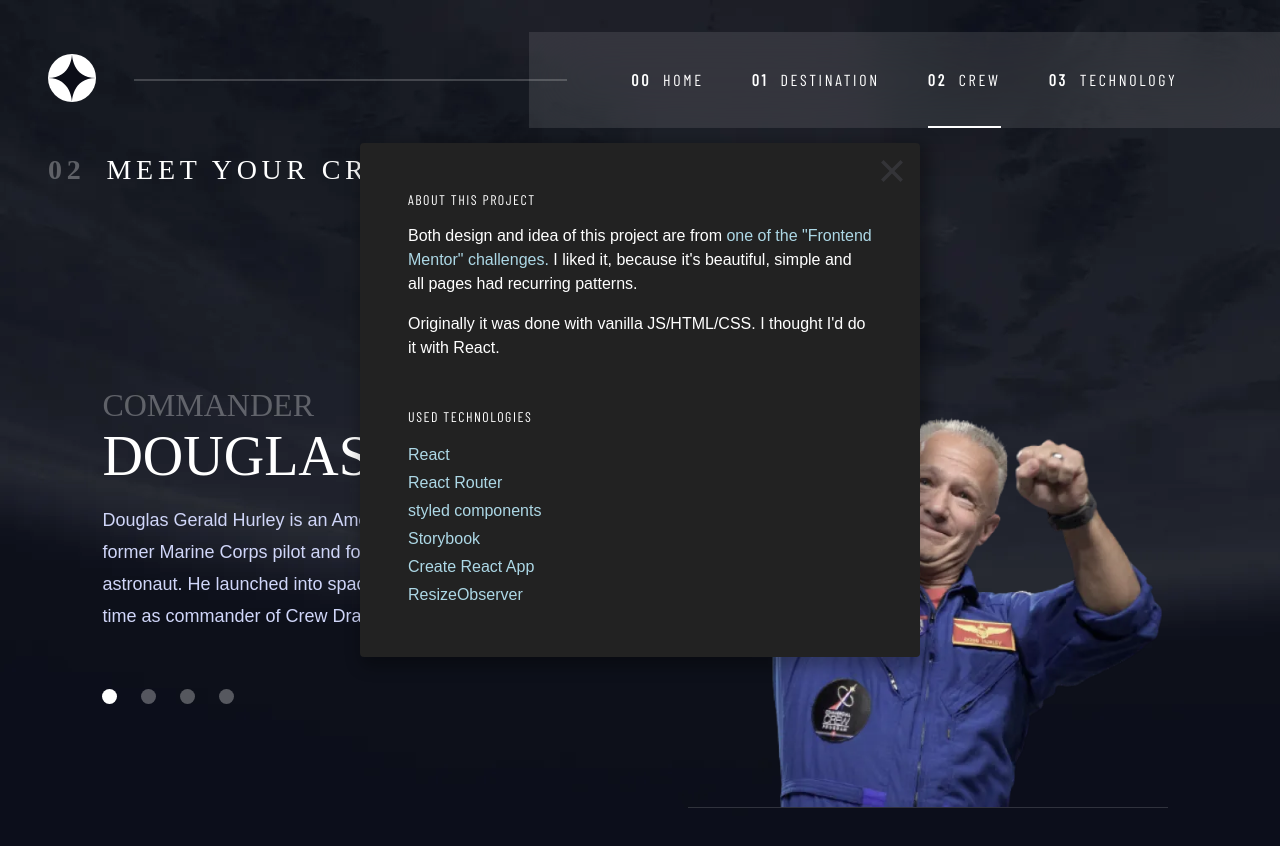
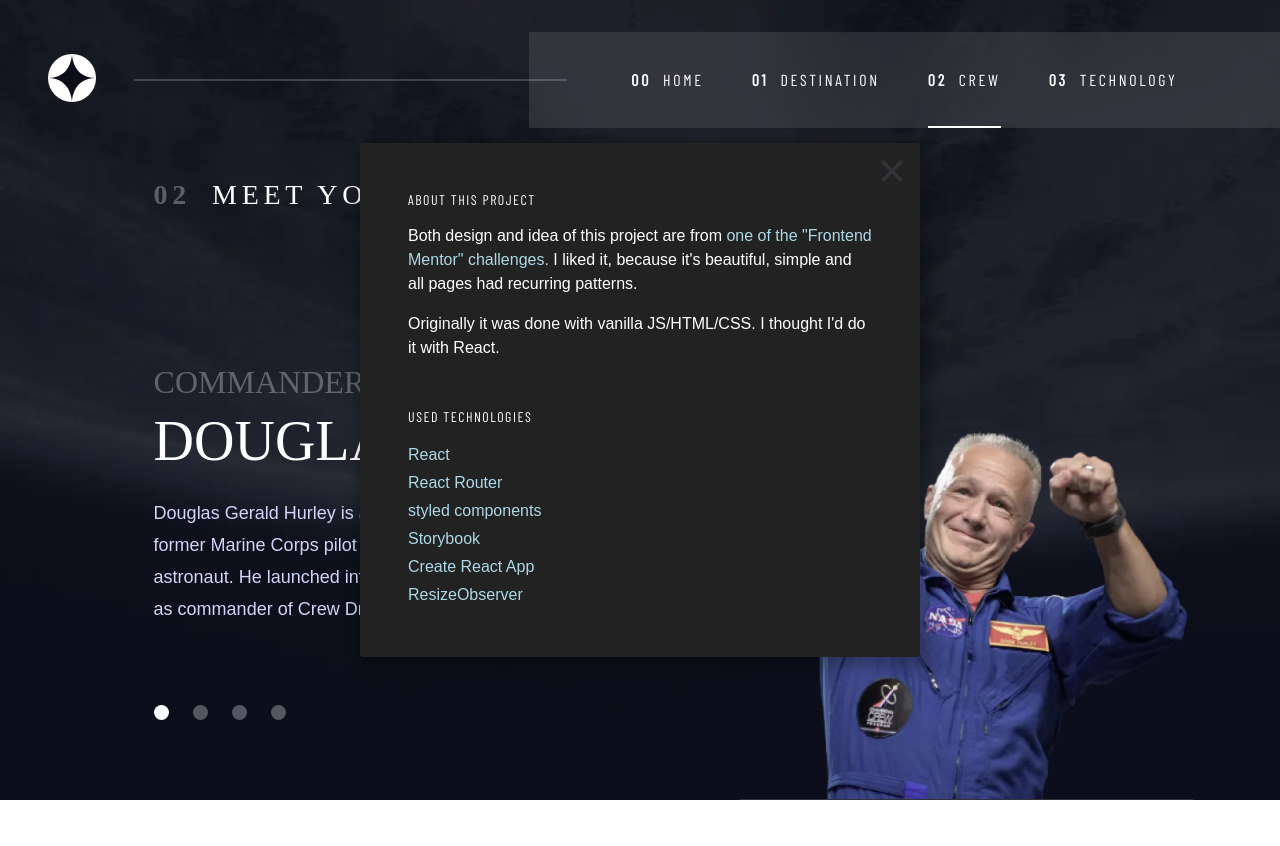
Before and after one commit to dmitri987/demo-space-travel, a React (Create React App) app: page /crew in a window 1280 px wide. Shown: the top 846 px of the page. After the commit the page ends 800 px from the top, so only its background shows below. Built offline with nearby package versions, Linux system fonts and the light colour scheme; a web font is replaced by a local one.

Commit message:
refactor layout for all pages

```diff
--- a/src/App.js
+++ b/src/App.js
@@ -11,7 +11,7 @@ import "./App.css";
 import data from "./data.json";
 
 const { desktop, tablet } = data.breakpoints;
-const ASSETS_DIR = "assets";
+const { assetsDir } = data;
 // const hasWebp = await isWebpSupported();
 
 function App({ isWebpSupported }) {
@@ -29,21 +29,23 @@ function App({ isWebpSupported }) {
       : "desktop";
 
   const sizeNoMobile = size === "mobile" ? "tablet" : size;
+
+  useEffect(() => {
     const ext = (defaultExtension) =>
       isWebpSupported ? "webp" : defaultExtension;
-
     preload(
       [
-      `${ASSETS_DIR}/home/bg-home-${size}.${ext("jpg")}`,
-      `${ASSETS_DIR}/destination/bg-destination-${size}.${ext("jpg")}`,
-      `${ASSETS_DIR}/crew/bg-crew-${size}.${ext("jpg")}`,
-      `${ASSETS_DIR}/technology/bg-technology-${size}.${ext("jpg")}`,
-      `${ASSETS_DIR}/destination/moon.${ext("png")}`,
-      `${ASSETS_DIR}/crew/douglas-hurley.${ext("png")}`,
-      `${ASSETS_DIR}/technology/launch-vehicle-${sizeNoMobile}.${ext("jpg")}`,
+        `${assetsDir}/home/bg-home-${size}.${ext("jpg")}`,
+        `${assetsDir}/destination/bg-destination-${size}.${ext("jpg")}`,
+        `${assetsDir}/crew/bg-crew-${size}.${ext("jpg")}`,
+        `${assetsDir}/technology/bg-technology-${size}.${ext("jpg")}`,
+        `${assetsDir}/destination/moon.${ext("png")}`,
+        `${assetsDir}/crew/douglas-hurley.${ext("png")}`,
+        `${assetsDir}/technology/launch-vehicle-${sizeNoMobile}.${ext("jpg")}`,
       ],
       1000
     );
+  }, [isWebpSupported, size, sizeNoMobile]);
 
   return (
     <div className="App">
--- a/src/components/ActionButton/ActionButton.js
+++ b/src/components/ActionButton/ActionButton.js
@@ -7,13 +7,12 @@ const desktop = data.breakpoints.desktop + "px";
 
 const StyledButton = styled.button`
   width: 274px;
-  height: 274px;
+  aspect-ratio: 1;
   border-radius: 50%;
   border: none;
   outline: 0 solid rgba(var(--color-gray-rgb) / 10%);
   background: var(--color-white);
   cursor: pointer;
-  /* box-sizing: border-box; */
   transition: all 0.2s ease-in-out;
 
   &:hover {
@@ -22,7 +21,6 @@ const StyledButton = styled.button`
 
   @media (max-width: ${desktop}) {
     width: 242px;
-    height: 242px;
 
     &:hover {
       outline-width: 80px;
@@ -31,7 +29,6 @@ const StyledButton = styled.button`
 
   @media (max-width: ${tablet}) {
     width: 150px;
-    height: 150px;
 
     &:hover {
       outline-width: 50px;
--- a/src/components/Crew/CrewPage.js
+++ b/src/components/Crew/CrewPage.js
@@ -12,28 +12,26 @@ const desktop = data.breakpoints.desktop + "px";
 const Content = styled.section`
   display: grid;
   grid-template-areas: "info image";
-  grid-template-columns: minmax(25rem, 35rem) 1fr;
+  grid-template-columns: 1fr 1fr;
   justify-content: start;
   justify-items: start;
-  height: clamp(450px, 75vh, 675px);
-  max-width: 1150px;
-  margin-inline-start: 8vw;
-  margin-inline-end: 5vw;
-  gap: 2vw;
+  height: 100%;
+  max-height: 700px;
 
   @media (max-width: ${desktop}) {
     grid-template-areas: "info" "image";
     grid-template-columns: 40rem;
-    grid-template-rows: auto 50vh;
+    grid-template-rows: min-content auto;
     justify-content: center;
     gap: 0;
     margin-inline-start: 0;
+    min-height: 100%;
   }
 
   @media (max-width: ${tablet}) {
     grid-template-areas: "image" "info";
-    grid-template-columns: clamp(300px, 80vw, 25rem);
-    grid-template-rows: 35vh 1fr;
+    grid-template-columns: clamp(300px, 85vw, 25rem);
+    grid-template-rows: 223px 1fr;
     margin-inline: auto;
   }
 `;
@@ -44,13 +42,9 @@ const Info = styled.div`
   grid-template-areas: "rank" "name" "description" "tabs";
   align-content: end;
   text-align: start;
-  margin-bottom: 3rem;
   justify-self: start;
-  max-width: 50rem;
-  min-width: 30rem;
 
   @media (max-width: ${desktop}) {
-    margin-block: 1rem;
     text-align: center;
     align-items: center;
     align-content: end;
@@ -63,64 +57,78 @@ const Info = styled.div`
   @media (max-width: ${tablet}) {
     align-self: start;
     grid-template-areas: "tabs" "rank" "name" "description";
-    margin-block-end: 5rem;
+    padding-block-end: 5rem;
     margin-block-start: 0;
     border-block-start: 1px solid rgba(var(--color-white-rgb) / 15%);
+    width: min(85vw, 350px);
   }
 `;
 
 const Rank = styled.h4`
-  grid-area: "rank";
+  grid-area: rank;
+  margin-bottom: 0.5rem;
   color: rgba(var(--color-white-rgb) / 30%);
+
+  @media (max-width: ${desktop}) {
+    margin-bottom: 0.25rem;
+  }
 `;
 
 const Name = styled.h3`
-  grid-area: "name";
+  grid-area: name;
   color: rgba(var(--color-white));
-  /* margin-block: 0.5vh; */
+  margin-bottom: 1.5rem;
 
   @media (max-width: ${desktop}) {
-    margin-block: 0.5rem;
+    margin-bottom: 1.25rem;
+  }
+
+  @media (max-width: ${tablet}) {
+    margin-bottom: 1rem;
   }
 `;
 
 const Description = styled.p`
-  grid-area: "description";
-  max-width: 25rem;
-  margin-top: 1rem;
-  /* margin-bottom: 6vh; */
+  grid-area: description;
+  max-width: clamp(20rem, 32vw, 35rem);
 
   @media (max-width: ${desktop}) {
     max-width: 100%;
-    margin-bottom: 0;
-    margin-top: 0.5rem;
+  }
+`;
+
+const StyledNavs = styled(Navs)`
+  grid-area: tabs;
+  height: auto;
+  margin-block: 10vh;
+
+  @media (max-width: ${desktop}) {
+    margin-block: 4rem;
+  }
+
+  @media (max-width: ${tablet}) {
+    margin-block: 2rem;
   }
 `;
 
 const Image = styled.img`
   grid-area: image;
-  /* height: 100%; */
-  /* height: 80%; */
-  width: clamp(20rem, 100%, 30rem);
-  max-height: 100%;
+  max-height: 70vh;
+  max-width: 45vw;
   border-bottom: 1px solid rgba(var(--color-white-rgb) / 15%);
   align-self: end;
-  justify-self: start;
-  /* margin-inline: 5rem; */
+  justify-self: center;
+  margin-inline-end: 5vw;
   overflow: hidden;
 
   @media (max-width: ${desktop}) {
     position: relative;
-    max-height: 100%;
+    height: 100%;
+    max-width: none;
+    max-height: none;
+    margin-inline-end: 0;
     justify-self: center;
     border-bottom: none;
-  }
-  @media (max-width: ${tablet}) {
-    /* height: 30vh; */
-    /* max-width: 15rem; */
-    /* width: 100%; */
-    /* max-width: 10rem; */
-    /* max-height: 45vh; */
   }
 `;
 
@@ -163,7 +171,8 @@ const Page = createPage({
   pageName,
 });
 
-const path = (fileName) => `assets/${pageName}/${fileName}`;
+const { assetsDir } = data;
+const path = (fileName) => `${assetsDir}/${pageName}/${fileName}`;
 const kebab = (name) => name.toLowerCase().replace(" ", "-");
 const imageUrl = (name, ext) => path(`${kebab(name)}.${ext}`);
 
@@ -185,17 +194,12 @@ const Crew = () => {
     <Page>
       <Content>
         <Info>
-          <div>
-            <Rank>{rank}</Rank>
-            <Name>{name}</Name>
-            <Description>{description}</Description>
-          </div>
-          <Navs
-            items={crew}
-            bullets
-            activeItem={index}
-            style={{ height: "8rem", gridArea: "tabs" }}
-          />
+          {/* <div> */}
+          <Rank>{rank}</Rank>
+          <Name>{name}</Name>
+          <Description>{description}</Description>
+          {/* </div> */}
+          <StyledNavs items={crew} bullets activeItem={index} />
         </Info>
         <Image src={imageUrl(name, ext)} alt="" />
       </Content>
--- a/src/components/Destination/DestinationPage.js
+++ b/src/components/Destination/DestinationPage.js
@@ -12,32 +12,30 @@ const tablet = data.breakpoints.tablet + "px";
 const Content = styled.div`
   display: grid;
   grid-template-columns: 1fr 1fr;
-  margin-inline: 5rem;
+  margin-inline-end: 5rem;
   justify-content: space-between;
+  justify-items: center;
   margin-block-start: 6vh;
-  margin-block-end: 12vh;
   align-self: start;
   text-align: start;
-  gap: 8vw;
   color: rgb(var(--color-gray));
 
   @media (max-width: ${desktop}) {
     grid-template-columns: 70vw;
     grid-template-rows: auto 1fr;
-    margin-block-start: 3vh;
+    margin-block-start: 0;
+    margin-inline-end: 0;
     justify-items: center;
     justify-content: center;
     align-self: start;
     text-align: center;
-    gap: 1rem;
   }
 
   @media (max-width: ${tablet}) {
     grid-template-columns: 80vw;
     grid-template-rows: auto 1fr;
     margin-inline: 0;
-    /* margin-block-end: 5rem; */
-    /* margin-inline: 5vw; */
+    margin-block-end: 3rem;
   }
 `;
 
@@ -46,40 +44,57 @@ const Info = styled.div`
   justify-items: start;
   align-content: start;
   text-align: inherit;
-  max-width: 25rem;
+  width: clamp(21rem, 31vw, 28rem);
 
   @media (max-width: ${desktop}) {
     justify-items: center;
     align-content: start;
-    max-width: 40rem;
-    /* gap: 1rem; */
+    width: min(87vw, 573px);
+  }
+`;
+
+const StyledNavs = styled(Navs)`
+  height: 2.5rem;
+  margin-bottom: 3vh;
+
+  @media (max-width: ${desktop}) {
+    margin-top: max(3vh, 30px);
+    margin-bottom: max(3vh, 30px);
+  }
+`;
+
+const Name = styled.h2`
+  margin-bottom: min(1.5vh, 0.75rem);
+  color: var(--color-white);
+
+  @media (max-width: ${tablet}) {
+    margin-bottom: 0.25rem;
   }
 `;
 
 const Image = styled.img`
-  height: 25rem;
-  /* max-height: 100%;
-  max-width: 100%; */
+  height: min(30vw, 45vh, 400px);
   aspect-ratio: 1;
-  justify-self: end;
-  /* margin: 1rem; */
+  align-self: start;
+  margin-block-start: 3rem;
 
   @media (max-width: ${desktop}) {
-    height: 20rem;
+    height: min(40vw, 29vh, 300px);
+    min-height: 270px;
     align-self: center;
     justify-self: center;
-    /* margin-block: 2rem; */
+    margin-block-start: 0;
   }
 
   @media (max-width: ${tablet}) {
-    max-height: 15rem;
-    max-width: 15rem;
+    height: max(45vw, 170px);
+    min-height: unset;
   }
 `;
 
 const Stats = ({ title, value }) => (
   <div>
-    <h6 className="subheading2 text-gray" style={{ marginBottom: "1rem" }}>
+    <h6 className="subheading2 text-gray" style={{ marginBottom: "0.75rem" }}>
       {title}
     </h6>
     <p className="subheading1 text-white">{value}</p>
@@ -90,7 +105,9 @@ const StatSection = styled.div`
   display: grid;
   grid-template-columns: 1fr 1fr;
   width: 100%;
-  margin-top: 2rem;
+  margin-top: min(3vh, 28px);
+  justify-items: start;
+  column-gap: 1.5rem;
 
   @media (max-width: ${desktop}) {
     justify-items: center;
@@ -98,32 +115,28 @@ const StatSection = styled.div`
 
   @media (max-width: ${tablet}) {
     grid-template-columns: 1fr;
-    gap: 2rem;
-    margin-top: 1rem;
+    row-gap: 32px;
+    margin-top: 32px;
   }
 `;
 
 const Delimiter = styled.hr`
   width: 100%;
   border-color: rgba(var(--color-gray-rgb) / 20%);
-  margin-top: 2.25rem;
+  margin-top: min(5vh, 50px);
+
+  @media (max-width: ${tablet}) {
+    margin-top: max(3vh, 30px);
+  }
 `;
 
 const pageName = "destination";
-const path = (fileName) => `assets/${pageName}/${fileName}`;
 
 const Page = createPage({
   activePageIndex: 1,
   heading: "pick your destination",
   pageName,
 });
-
-// const entry = (title, description, avgDistance, estTravelTime) => ({
-//   title,
-//   url: `#${title}`,
-//   description,
-//   avgDistance
-// })
 
 const planets = [
   {
@@ -160,6 +173,8 @@ const planets = [
   },
 ];
 
+const { assetsDir } = data;
+const path = (fileName) => `${assetsDir}/${pageName}/${fileName}`;
 const imageUrl = (name, ext) => path(`${name}.${ext}`);
 
 const Destination = () => {
@@ -181,17 +196,8 @@ const Destination = () => {
       <Content>
         <Image src={imageUrl(title, ext)} alt="" />
         <Info>
-          <Navs
-            items={planets}
-            tabs
-            activeItem={index}
-            style={{
-              height: "2.5rem",
-              marginBottom: "1rem",
-              marginTop: "0.5rem",
-            }}
-          />
-          <h2 className="text-white">{title}</h2>
+          <StyledNavs items={planets} tabs activeItem={index} />
+          <Name>{title}</Name>
           <p>{description}</p>
           <Delimiter />
           <StatSection>
--- a/src/components/Home/HomePage.js
+++ b/src/components/Home/HomePage.js
@@ -17,35 +17,36 @@ const desktop = data.breakpoints.desktop + "px";
 
 const Content = styled.section`
   display: grid;
-  grid-template-columns: min-content auto;
+  grid-template-columns: 1fr 1fr;
   grid-template-areas: "info action";
-  gap: 10vw;
   align-items: center;
   justify-content: center;
+  justify-items: center;
   margin-block-start: 8vh;
   margin-block-end: 12vh;
-  margin-inline: clamp(5rem, 10vw, 10rem);
   color: rgba(var(--color-white));
 
   @media (max-width: ${desktop}) {
     grid-template-columns: min-content;
-    grid-template-rows: auto auto;
     grid-template-areas:
       "info"
       "action";
-    margin-block-start: 5vh;
-    /* margin-block: 10vh; */
+    grid-template-rows: auto 1fr;
+    height: 100%;
+    margin-block-start: 0;
+    margin-block-end: 0;
 
     align-self: center;
     justify-content: center;
     justify-items: center;
-    gap: 10vh;
+    align-items: center;
   }
 
   @media (max-width: ${tablet}) {
     grid-template-columns: clamp(15rem, 80vw, 25rem);
+    grid-template-rows: min-content 1fr;
     align-content: start;
-    margin-block-start: 4vh;
+    margin-block-start: 20px;
     margin-inline: 8vw;
   }
 `;
@@ -73,14 +74,20 @@ const Info = styled.div`
   text-align: start;
   grid-area: info;
   color: rgb(var(--color-gray));
+  max-width: 450px;
+  justify-self: start;
 
   @media (max-width: ${desktop}) {
-    /* gap: 1rem; */
     text-align: center;
+    align-self: end;
+    margin-block-start: 10vh;
+    margin-block-end: 3vh;
   }
 
   @media (max-width: ${tablet}) {
-    gap: 1.5rem;
+    margin-block-start: 3vh;
+    margin-block-end: 0;
+    gap: 1rem;
   }
 `;
 
--- a/src/components/Page.js
+++ b/src/components/Page.js
@@ -10,26 +10,32 @@ const tablet_px = tablet + "px";
 const desktop_px = desktop + "px";
 
 const StyledHeading = styled.h5`
-  margin-inline-start: 3rem;
-  /* margin-block-end: 4rem; */
+  margin-inline-start: 12vw;
   font-family: "Barlow Condensed", sans-serif;
   font-style: normal;
   font-weight: normal;
   text-align: start;
   color: var(--color-white);
-  align-self: center;
+  align-self: end;
+  margin-block-start: min(6vh, 60px);
 
   font-size: 28px;
   letter-spacing: 4.72px;
 
   @media (max-width: ${desktop_px}) {
+    margin-inline-start: 2.5rem;
+    margin-block-start: 40px;
+    margin-block-end: max(5vh, 50px);
     font-size: 20px;
     letter-spacing: 2.38px;
   }
 
   @media (max-width: ${tablet_px}) {
     margin-inline-start: 0;
+    margin-block-start: 0;
+    margin-block-end: 2rem;
     text-align: center;
+    align-self: start;
     font-size: 16px;
     letter-spacing: 2.7px;
   }
@@ -48,17 +54,7 @@ const Heading = ({ index, heading }) => (
   </StyledHeading>
 );
 
-// TODO: add background-image: image-set(...)
-//   images are arrays, where [0] is default background
-export const createPage = ({
-  activePageIndex,
-  heading,
-  pageName,
-  // isWebpSupported,
-  // bgImageDesktop,
-  // bgImageTablet,
-  // bgImageMobile,
-}) => {
+export const createPage = ({ activePageIndex, heading, pageName }) => {
   const gridTemlateRows = (navBarHeight, headingHeight, contentHeight) =>
     heading
       ? css`
@@ -76,44 +72,52 @@ export const createPage = ({
       background-image: url(${path});
     `;
   };
-  /* console.log("isWebpSupported", isWebpSupported(), imagePath("desktop")); */
 
   const Page = styled.div`
     display: grid;
-    ${() =>
-      gridTemlateRows(
-        "clamp(8rem, 15vh, 10rem)",
-        "clamp(5rem, 10vh, 7rem)",
-        "1fr"
-      )}
+    ${() => gridTemlateRows("clamp(8rem, 15vh, 10rem)", "auto", "1fr")}
+    grid-template-columns: 100%;
     align-items: start;
-    min-height: 900px;
     height: 100vh;
     width: 100vw;
     background-color: black;
     background-size: cover;
     background-position: top left;
-    /* overflow-y: hidden; */
 
     ${() => backgroundImage("desktop")}
 
     @media (max-width: ${desktop_px}) {
-      ${() => gridTemlateRows("auto", "4rem", "1fr")}
+      ${() => gridTemlateRows("auto", "auto", "1fr")}
       ${() => backgroundImage("tablet")}
     }
     @media (max-width: ${tablet_px}) {
-      ${() => gridTemlateRows("5rem", "5rem", "1fr")}
+      ${() => gridTemlateRows("5.5rem", "auto", "1fr")}
       ${() => backgroundImage("mobile")}
+      height: 100%;
+      min-height: 100vh;
     }
   `;
 
   const Content = styled.div`
     display: grid;
-    width: clamp(320px, 100vw, 1450px);
+    width: clamp(320px, 88vw, 1450px);
     height: 100%;
     margin: 0 auto;
     padding: 0;
-    /* overflow: hidden; */
+    margin-inline-start: 12vw;
+
+    @media (max-width: ${desktop_px}) {
+      width: 100vw;
+      margin-inline-start: 0;
+    }
+
+    @media (max-width: ${tablet_px}) {
+      margin-block-start: 0;
+    }
+
+    @media (min-width: 1920px) {
+      margin-inline: auto;
+    }
   `;
 
   return ({ children }) => {
--- a/src/components/Technology/TechnologyPage.js
+++ b/src/components/Technology/TechnologyPage.js
@@ -14,12 +14,11 @@ const desktop_px = desktop + "px";
 const Content = styled.section`
   display: grid;
   grid-template-areas: "navs info image";
-  grid-template-columns: auto 1fr minmax(22rem, 1fr);
+  grid-template-columns: auto 1fr 1fr;
   grid-template-rows: minmax(50vh, auto);
   gap: 5vw;
-  margin-block-start: 1rem;
-  margin-block-end: 5rem;
-  margin-inline-start: 4rem;
+  width: 100%;
+  margin-block-start: 2rem;
   justify-content: space-between;
   align-items: center;
   align-self: start;
@@ -31,9 +30,8 @@ const Content = styled.section`
     grid-template-rows: auto auto 1fr;
     justify-items: center;
     margin-block-start: 0;
-    /* margin-block-end: 20vh; */
     margin-inline: 0;
-    gap: 2.5rem;
+    gap: 0;
   }
 `;
 
@@ -46,12 +44,13 @@ const Subtitle = styled.h5`
   color: var(--color-gray);
 
   @media (max-width: ${desktop_px}) {
-    margin-bottom: 0;
+    margin-bottom: 0.5rem;
   }
 
   @media (max-width: ${tablet_px}) {
     font-size: 14px;
     letter-spacing: 2.36px;
+    margin-bottom: 0;
   }
 `;
 
@@ -62,24 +61,36 @@ const Title = styled.h3`
   @media (max-width: ${desktop_px}) {
     margin-bottom: 1rem;
   }
+
+  @media (max-width: ${tablet_px}) {
+    margin-bottom: 0.5rem;
+  }
+`;
+
+const Description = styled.p`
+  grid-area: description;
+  max-width: 30rem;
 `;
 
 const StyledNavs = styled(Navs)`
   grid-area: navs;
-  /* justify-self: end; */
-  margin-inline-start: 5vw;
-  /* align-self: start; */
 
   @media (max-width: ${desktop_px}) {
-    /* justify-self: center; */
+    height: auto;
     margin-inline-start: 0;
+    margin-block-start: 3rem;
+    margin-block-end: 2.5rem;
+  }
+
+  @media (max-width: ${tablet_px}) {
+    margin-block-start: 2rem;
+    margin-block-end: 1.5rem;
   }
 `;
 
 const Info = styled.div`
   display: grid;
   grid-template-areas: "subheader" "header" "description";
-  max-width: 30rem;
   text-align: start;
   justify-self: start;
   margin-inline-end: 2rem;
@@ -94,13 +105,13 @@ const Info = styled.div`
   }
 
   @media (max-width: ${tablet_px}) {
-    max-width: 80vw;
+    max-width: 85vw;
   }
 `;
 
 const Image = styled.img`
   grid-area: image;
-  max-width: 40vw;
+  max-width: 35vw;
   justify-self: end;
 
   @media (max-width: ${desktop_px}) {
@@ -111,7 +122,6 @@ const Image = styled.img`
 `;
 
 const pageName = "technology";
-const path = (fileName) => `assets/${pageName}/${fileName}`;
 
 const Page = createPage({
   activePageIndex: 3,
@@ -135,11 +145,13 @@ const technology = [
     "A spaceport or cosmodrome is a site for launching (or receiving) spacecraft, by analogy to the seaport for ships or airport for aircraft. Based in the famous Cape Canaveral, our spaceport is ideally situated to take advantage of the Earth’s rotation for launch."
   ),
   entry(
-    "space-capsule",
+    "space capsule",
     "A space capsule is an often-crewed spacecraft that uses a blunt-body reentry capsule to reenter the Earth's atmosphere without wings. Our capsule is where you'll spend your time during the flight. It includes a space gym, cinema, and plenty of other activities to keep you entertained."
   ),
 ];
 
+const { assetsDir } = data;
+const path = (fileName) => `${assetsDir}/${pageName}/${fileName}`;
 const kebab = (str) => str.replace(" ", "-");
 const imageUrl = (name, size, ext) => path(`${kebab(name)}-${size}.${ext}`);
 
@@ -170,7 +182,7 @@ const Technology = ({ viewportWidth }) => {
         <Info>
           <Subtitle>THE TERMINOLOGY...</Subtitle>
           <Title>{name}</Title>
-          <p style={{ gridArea: "description" }}>{description}</p>
+          <Description>{description}</Description>
         </Info>
         <Image src={imageUrl(name, size, ext)} alt="" />
       </Content>
--- a/src/data.json
+++ b/src/data.json
@@ -1,4 +1,5 @@
 {
+  "assetsDir": "assets",
   "breakpoints": {
     "desktop": 1023,
     "tablet": 749
```
Also changed, not shown: src/components/NavBar/NavBar.css (+7 -2 lines). Lines whose indentation alone changed are shown as unchanged.
